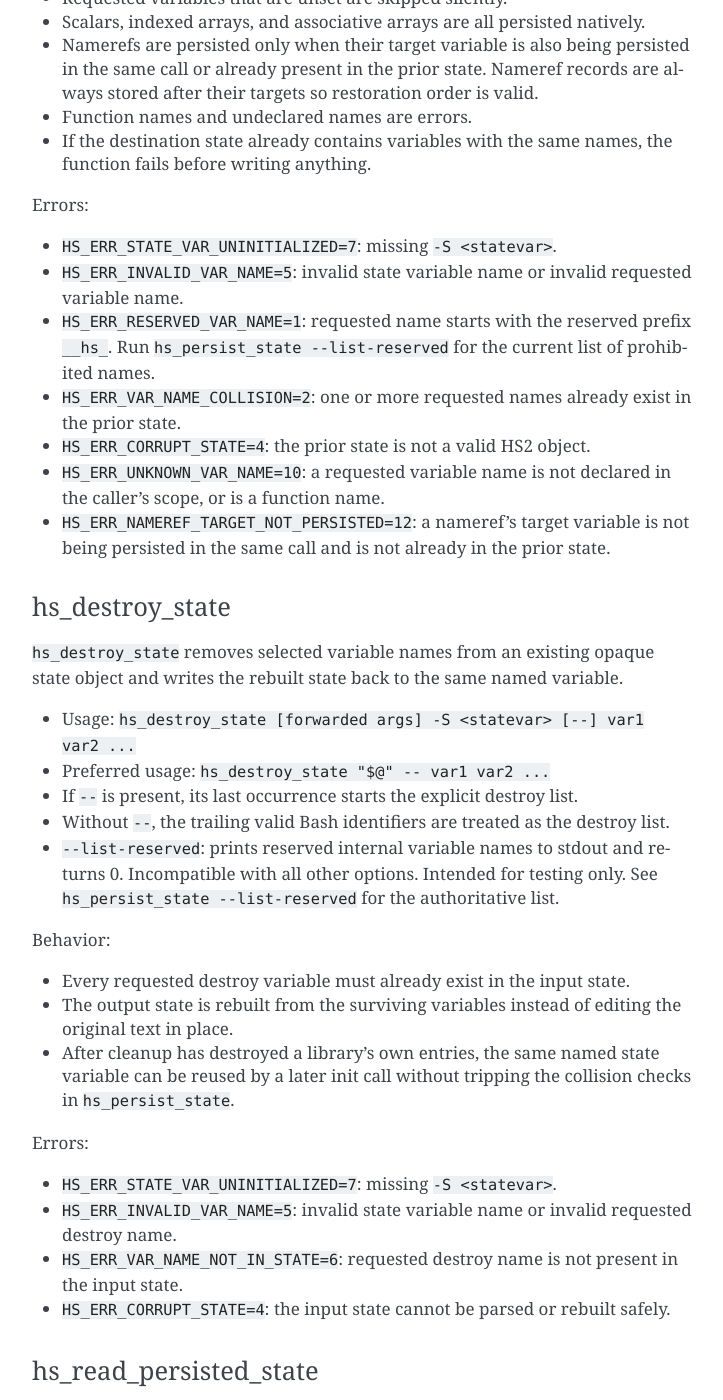
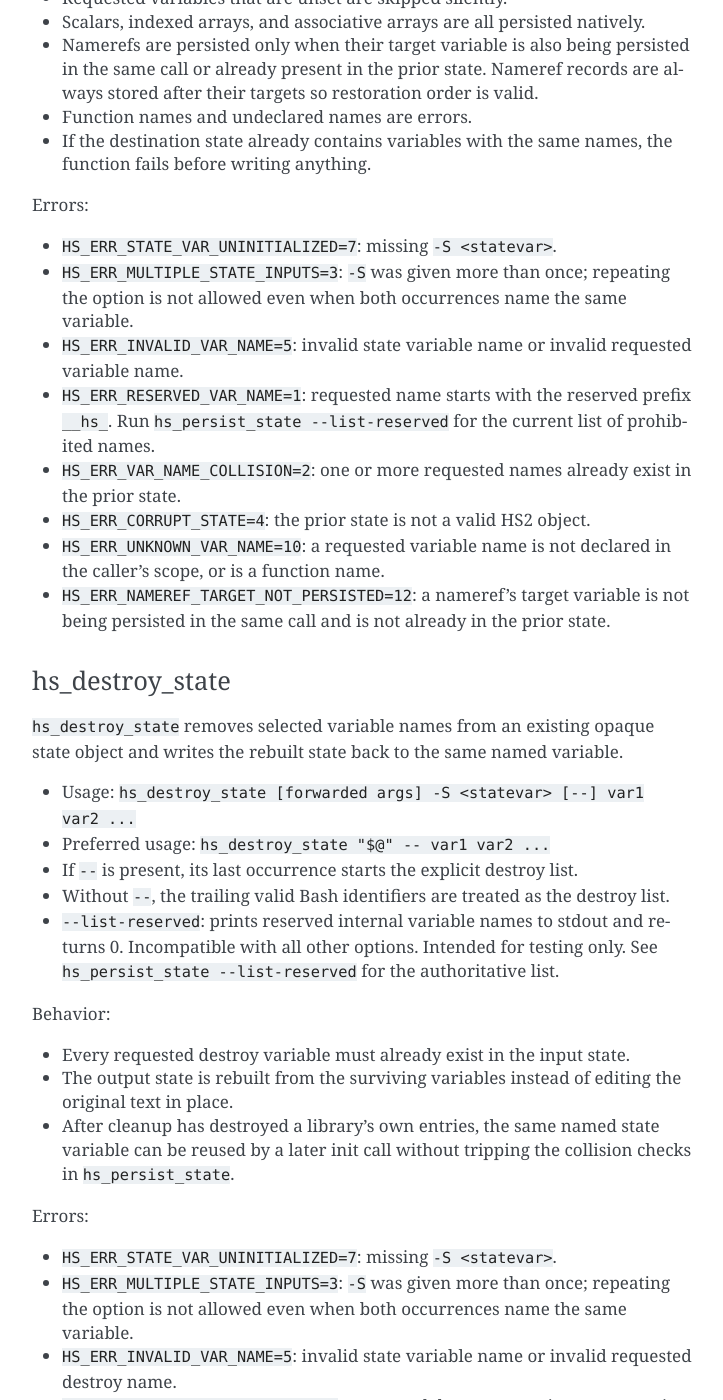
Before and after one commit to CriticalOptimisation/bash-deploy-libs, a Sphinx documentation site: the page built from docs/libraries/handle_state.rst, in a window 1280 px wide and 1400 px high, scrolled down 1687 px. Shown: the whole window, without its empty margins (388-1111 px from the left). Built offline with Sphinx 7.4.7, drawn with Linux system fonts in a browser that asks for light colours; some of the changed text lies outside the part shown.

Commit message:
doc(handle_state): document HS_ERR_MULTIPLE_STATE_INPUTS for all entry points (#110)
* doc(handle_state): document HS_ERR_MULTIPLE_STATE_INPUTS for all entry points

Add HS_ERR_MULTIPLE_STATE_INPUTS=3 to the Errors sections of hs_persist_state,
hs_destroy_state, and hs_read_persisted_state in both the source file headers
and docs/libraries/handle_state.rst. The error code was declared but never
referenced; issue #106 (Option A) wires it up by detecting a repeated -S.

Co-Authored-By: Claude Sonnet 4.6 <noreply@anthropic.com>

* fix(handle_state): reject repeated state input options

Reject repeated -S options in the shared handle_state option parser before a later state input can overwrite the first one.

Document that repeated -S usage returns HS_ERR_MULTIPLE_STATE_INPUTS, and cover the behavior across _hs_resolve_state_inputs, hs_persist_state, hs_destroy_state, and hs_read_persisted_state.

Refs #106

---------

Co-authored-by: Jean-Marc Le Peuvédic <jean-marc.le-peuvedic@calcool.ai>
Co-authored-by: Claude Sonnet 4.6 <noreply@anthropic.com>

```diff
--- a/docs/libraries/handle_state.rst
+++ b/docs/libraries/handle_state.rst
@@ -85,6 +85,8 @@ Behavior:
 Errors:
 
 - ``HS_ERR_STATE_VAR_UNINITIALIZED=7``: missing ``-S <statevar>``.
+- ``HS_ERR_MULTIPLE_STATE_INPUTS=3``: ``-S`` was given more than once; repeating
+  the option is not allowed even when both occurrences name the same variable.
 - ``HS_ERR_INVALID_VAR_NAME=5``: invalid state variable name or invalid
   requested variable name.
 - ``HS_ERR_RESERVED_VAR_NAME=1``: requested name starts with the reserved
@@ -125,6 +127,8 @@ Behavior:
 Errors:
 
 - ``HS_ERR_STATE_VAR_UNINITIALIZED=7``: missing ``-S <statevar>``.
+- ``HS_ERR_MULTIPLE_STATE_INPUTS=3``: ``-S`` was given more than once; repeating
+  the option is not allowed even when both occurrences name the same variable.
 - ``HS_ERR_INVALID_VAR_NAME=5``: invalid state variable name or invalid
   requested destroy name.
 - ``HS_ERR_VAR_NAME_NOT_IN_STATE=6``: requested destroy name is not present in
@@ -246,6 +250,8 @@ implicit restore snippet and returns success.
 Errors:
 
 - ``HS_ERR_MISSING_ARGUMENT=8``: no state variable name was supplied at all.
+- ``HS_ERR_MULTIPLE_STATE_INPUTS=3``: ``-S`` was given more than once; repeating
+  the option is not allowed even when both occurrences name the same variable.
 - ``HS_ERR_INVALID_VAR_NAME=5``: invalid state variable name or invalid
   requested restore name.
 - ``HS_ERR_STATE_VAR_UNINITIALIZED=7``: missing ``-S <statevar>``, or the named
```
Also changed, not shown: 2 other files.
